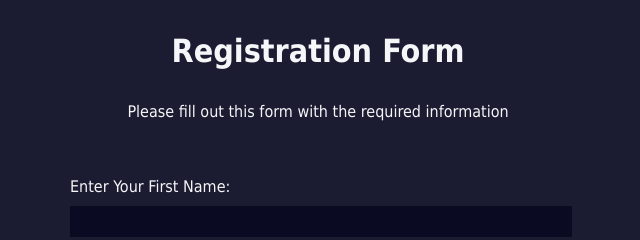
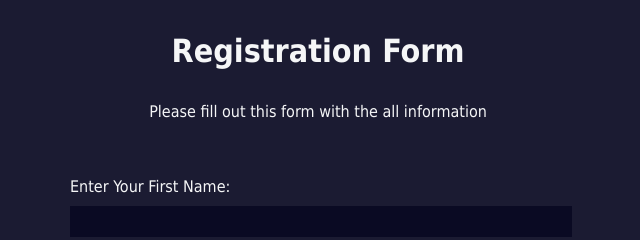
Before and after one commit to PriscahC/portfolioProjects, a plain HTML site: page RegistrationForm/index.html in a window 1280 px wide. Shown: the top 240 px of the page, 322-962 px from the left. Drawn offline with Linux system fonts and the light colour scheme.

Commit message:
demo changes

```diff
--- a/RegistrationForm/index.html
+++ b/RegistrationForm/index.html
@@ -7,7 +7,7 @@
   </head>
   <body>
     <h1>Registration Form</h1>
-    <p>Please fill out this form with the required information</p>
+    <p>Please fill out this form with the all information</p>
     <form method="post" action='https://register-demo.freecodecamp.org'>
       <fieldset>
         <label for="first-name">Enter Your First Name: <input id="first-name" name="first-name" type="text" required /></label>
```
